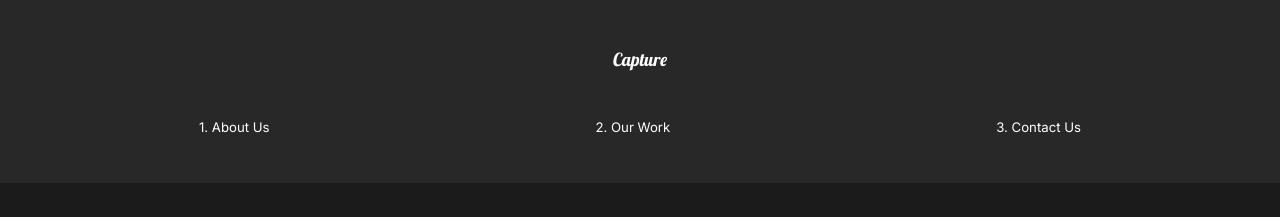
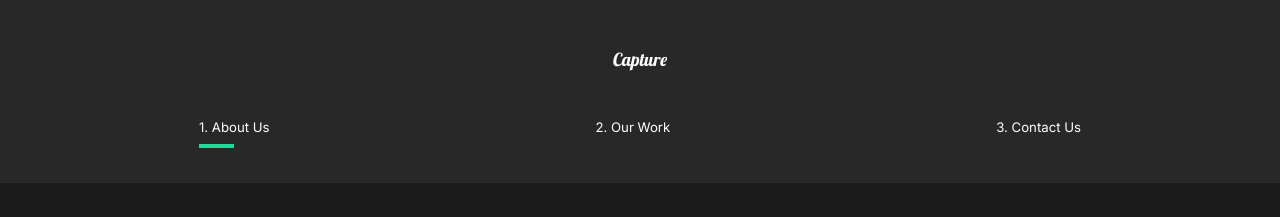
Before and after one commit to TedMwai/capture-portofolio, a React (Create React App) app: page / in a window 1280 px wide. Shown: the top 217 px of the page. Built offline with nearby package versions, Linux system fonts and the light colour scheme.

Commit message:
navbar animations added

```diff
--- a/src/components/Nav.js
+++ b/src/components/Nav.js
@@ -1,7 +1,10 @@
 import { Link } from "react-router-dom";
 import styled from "styled-components";
+import { motion } from "framer-motion";
+import { useLocation } from "react-router-dom";
 
 const Nav = () => {
+  const { pathname } = useLocation();
   return (
     <StyledNav>
       <h1>
@@ -12,12 +15,27 @@
       <ul>
         <li>
           <Link to="/">1. About Us</Link>
+          <Line
+            transition={{ duration: 0.75 }}
+            initial={{ width: "0%" }}
+            animate={{ width: pathname === "/" ? "50%" : "0%" }}
+          />
         </li>
         <li>
           <Link to="/work">2. Our Work</Link>
+          <Line
+            transition={{ duration: 0.75 }}
+            initial={{ width: "0%" }}
+            animate={{ width: pathname === "/work" ? "50%" : "0%" }}
+          />
         </li>
         <li>
           <Link to="/contact">3. Contact Us</Link>
+          <Line
+            transition={{ duration: 0.75 }}
+            initial={{ width: "0%" }}
+            animate={{ width: pathname === "/contact" ? "50%" : "0%" }}
+          />
         </li>
       </ul>
     </StyledNav>
@@ -70,4 +88,16 @@
   }
 `;
 
+const Line = styled(motion.div)`
+  height: 0.3rem;
+  background: #23d997;
+  width: 0%;
+  position: absolute;
+  bottom: -80%;
+  left: 60%;
+  @media (max-width: 1300px) {
+    left: 0%;
+  }
+`;
+
 export default Nav;
```
